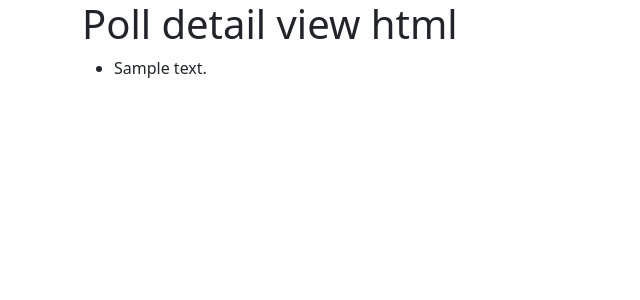
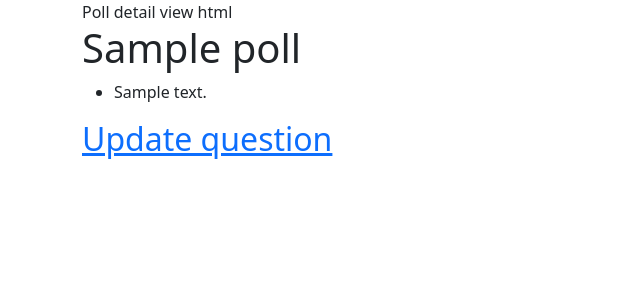
Before and after one commit to AISoftMaster/contolwork7, a Django app: page /poll/1/ in a window 1280 px wide. Shown: the top 300 px of the page, without its empty margins (0-640 px from the left). Run offline with Django 3.2, Linux system fonts and the light colour scheme; tables that the repository leaves empty hold one stand-in row (values such as "Sample post").

Commit message:
plus poll_update

```diff
--- a/ask_project/poll/templates/poll_detail.html
+++ b/ask_project/poll/templates/poll_detail.html
@@ -3,8 +3,8 @@
 Poll
 {% endblock title %}
 {% block content %}
-<h1>Poll detail view html</h1>
-{{poll.name}}
+    Poll detail view html
+<h1>{{poll.question}}</h1>
 <ul>
 {% for ask in poll.ask_poll.all %}
     <li>{{ ask.answer }}</li>
@@ -12,5 +12,5 @@ Poll
     <li>No answer yet.</li>
 {% endfor %}
 </ul>
-
+<h2><a href="{% url 'poll_update' poll.pk %}">Update question</a></h2>
 {% endblock content %}
--- a/ask_project/poll/urls.py
+++ b/ask_project/poll/urls.py
@@ -1,8 +1,9 @@
 from django.urls import path
-from .views import PollListView, PollDetailView, PollCreate
+from .views import PollListView, PollDetailView, PollCreate, PollUpdate
 
 urlpatterns = [
     path('', PollListView.as_view(), name='poll_list'),
     path('<int:pk>/', PollDetailView.as_view(), name='poll_detail'),
     path('create/', PollCreate.as_view(), name='poll_create'),
+    path('<int:pk>/update/', PollUpdate.as_view(), name='poll_update'),
 ]
--- a/ask_project/poll/views.py
+++ b/ask_project/poll/views.py
@@ -1,5 +1,5 @@
-from django.shortcuts import redirect
-from django.views.generic import ListView, DetailView, CreateView
+from django.shortcuts import redirect, reverse
+from django.views.generic import ListView, DetailView, CreateView, UpdateView
 from .models import Poll
 from .forms import PollForm
 
@@ -27,3 +27,13 @@ class PollCreate(CreateView):
         poll = form.save(commit=False)
         poll.save()
         return redirect('poll_list')
+
+
+class PollUpdate(UpdateView):
+    model = Poll
+    template_name = 'poll_form.html'
+    form_class = PollForm
+    context_key = 'poll'
+
+    def get_success_url(self):
+        return reverse('poll_detail', kwargs={'pk': self.object.pk})
```
